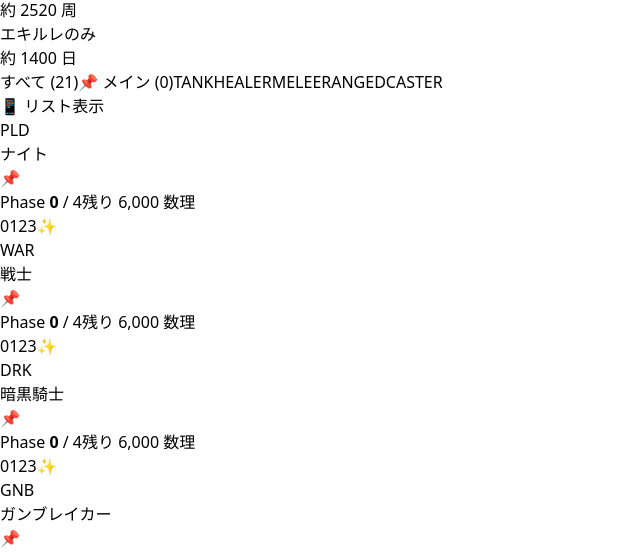
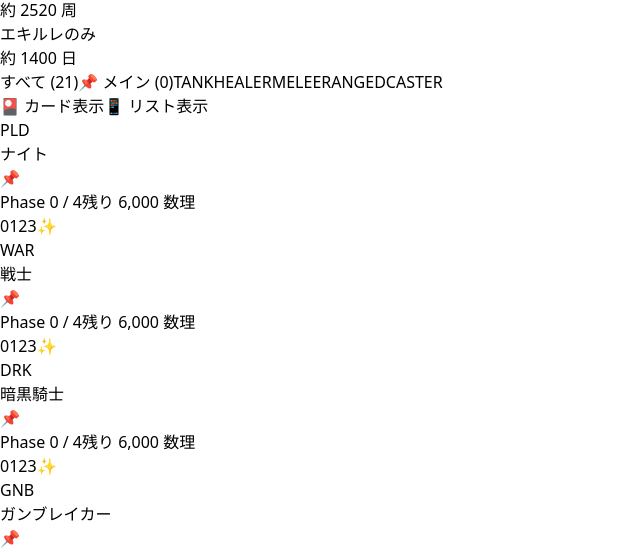
Before and after one commit to nonononova/ff14-pw-tracker, a React (Vite) app: page / in a window 1280 px wide. Shown: the part 242-794 px from the top of the page, without its empty margins (0-640 px from the left). Built offline with nearby package versions, Linux system fonts and the light colour scheme.

Commit message:
カードデザインを完全復元し表示切り替えを改善

```diff
--- a/src/components/Dashboard.tsx
+++ b/src/components/Dashboard.tsx
@@ -41,8 +41,8 @@ export const Dashboard: React.FC = () => {
   const [jobs, setJobs] = useLocalStorage<JobData[]>('ff14_pw_tracker_jobs', INITIAL_JOBS);
   const [activeFilter, setActiveFilter] = useState<FilterRole>('all');
   const [isDarkMode, setIsDarkMode] = useLocalStorage<boolean>('ff14_pw_tracker_darkmode', false);
+  const [viewMode, setViewMode] = useLocalStorage<'grid' | 'compact'>('ff14_pw_tracker_viewmode', 'grid');
 
-  const [viewMode, setViewMode] = useState<'grid' | 'compact'>('grid');
   const [toastMessage, setToastMessage] = useState<string | null>(null);
 
   const showToast = (message: string) => {
@@ -151,7 +151,6 @@ export const Dashboard: React.FC = () => {
                       ? 'bg-slate-700 border-slate-600 text-amber-300 hover:bg-slate-600'
                       : 'bg-slate-100 border-slate-200 text-slate-600 hover:bg-slate-200'
                   }`}
-                  title="テーマ切り替え"
                 >
                   {isDarkMode ? '🌙 ダーク' : '☀️ ライト'}
                 </button>
@@ -194,8 +193,8 @@ export const Dashboard: React.FC = () => {
                 onClick={handleReset}
                 className={`text-xs px-3 py-2 rounded-xl border font-medium shadow-sm transition-colors ${
                   isDarkMode
-                    ? 'bg-slate-700 border-slate-600 text-slate-400 hover:text-rose-400 hover:border-rose-900'
-                    : 'bg-white border-slate-200 text-slate-400 hover:text-rose-500 hover:border-rose-200'
+                    ? 'bg-slate-700 border-slate-600 text-slate-400 hover:text-rose-400'
+                    : 'bg-white border-slate-200 text-slate-400 hover:text-rose-500'
                 }`}
               >
                 リセット
@@ -237,7 +236,8 @@ export const Dashboard: React.FC = () => {
           </div>
         </header>
 
-        <div className="flex items-center justify-between gap-3">
+        {/* フィルター ＆ 表示モード切り替えスイッチ */}
+        <div className="flex flex-col sm:flex-row items-stretch sm:items-center justify-between gap-3">
           <div className="flex flex-wrap gap-2 overflow-x-auto pb-1 no-scrollbar flex-1">
             {filterTabs.map((tab) => (
               <button
@@ -256,16 +256,28 @@ export const Dashboard: React.FC = () => {
             ))}
           </div>
 
-          <button
-            onClick={() => setViewMode(viewMode === 'grid' ? 'compact' : 'grid')}
-            className={`px-3.5 py-2 text-xs font-bold rounded-2xl border transition-all active:scale-95 shrink-0 ${
-              isDarkMode
-                ? 'bg-slate-800 border-slate-700 text-slate-300 hover:bg-slate-700'
-                : 'bg-white border-slate-200 text-slate-600 hover:bg-slate-50'
-            }`}
-          >
-            {viewMode === 'grid' ? '📱 リスト表示' : '🎴 カード表示'}
-          </button>
+          <div className={`flex items-center p-1 rounded-2xl border shrink-0 ${isDarkMode ? 'bg-slate-800 border-slate-700' : 'bg-white border-slate-200'}`}>
+            <button
+              onClick={() => setViewMode('grid')}
+              className={`px-3 py-1.5 rounded-xl text-xs font-bold transition-all ${
+                viewMode === 'grid'
+                  ? 'bg-gradient-to-r from-pink-500 to-rose-400 text-white shadow-sm'
+                  : 'text-slate-400 hover:text-slate-600'
+              }`}
+            >
+              🎴 カード表示
+            </button>
+            <button
+              onClick={() => setViewMode('compact')}
+              className={`px-3 py-1.5 rounded-xl text-xs font-bold transition-all ${
+                viewMode === 'compact'
+                  ? 'bg-gradient-to-r from-pink-500 to-rose-400 text-white shadow-sm'
+                  : 'text-slate-400 hover:text-slate-600'
+              }`}
+            >
+              📱 リスト表示
+            </button>
+          </div>
         </div>
 
         <main
--- a/src/components/JobCard.tsx
+++ b/src/components/JobCard.tsx
@@ -14,12 +14,12 @@ interface JobCardProps {
   onTogglePin: () => void;
 }
 
-const ROLE_COLORS: Record<Role, { bg: string; text: string; darkBg: string }> = {
-  tank: { bg: 'bg-blue-50 border-blue-100', text: 'text-blue-600', darkBg: 'bg-blue-950/50 border-blue-900/50' },
-  healer: { bg: 'bg-emerald-50 border-emerald-100', text: 'text-emerald-600', darkBg: 'bg-emerald-950/50 border-emerald-900/50' },
-  melee: { bg: 'bg-rose-50 border-rose-100', text: 'text-rose-600', darkBg: 'bg-rose-950/50 border-rose-900/50' },
-  ranged: { bg: 'bg-amber-50 border-amber-100', text: 'text-amber-600', darkBg: 'bg-amber-950/50 border-amber-900/50' },
-  caster: { bg: 'bg-purple-50 border-purple-100', text: 'text-purple-600', darkBg: 'bg-purple-950/50 border-purple-900/50' },
+const ROLE_COLORS: Record<Role, { bg: string; text: string; border: string; darkBg: string }> = {
+  tank: { bg: 'bg-blue-50', text: 'text-blue-600', border: 'border-blue-200', darkBg: 'bg-blue-950/40' },
+  healer: { bg: 'bg-emerald-50', text: 'text-emerald-600', border: 'border-emerald-200', darkBg: 'bg-emerald-950/40' },
+  melee: { bg: 'bg-rose-50', text: 'text-rose-600', border: 'border-rose-200', darkBg: 'bg-rose-950/40' },
+  ranged: { bg: 'bg-amber-50', text: 'text-amber-600', border: 'border-amber-200', darkBg: 'bg-amber-950/40' },
+  caster: { bg: 'bg-purple-50', text: 'text-purple-600', border: 'border-purple-200', darkBg: 'bg-purple-950/40' },
 };
 
 export const JobCard: React.FC<JobCardProps> = ({
@@ -34,6 +34,8 @@ export const JobCard: React.FC<JobCardProps> = ({
   onTogglePin,
 }) => {
   const roleStyle = ROLE_COLORS[role];
+  const tokensLeft = phase === 4 ? 0 : (4 - phase) * 1500;
+  const progressPercent = (phase / 4) * 100;
 
   // 📱 リスト表示（1行のスリム形式）
   if (isCompact) {
@@ -51,13 +53,12 @@ export const JobCard: React.FC<JobCardProps> = ({
             className={`text-xs transition-transform active:scale-75 ${
               isPinned ? 'opacity-100 scale-110' : 'opacity-30 hover:opacity-100'
             }`}
-            title="メインにピン留め"
           >
             📌
           </button>
           <span
             className={`text-[11px] font-black tracking-wider px-2 py-0.5 rounded-lg border ${
-              isDarkMode ? `${roleStyle.darkBg} ${roleStyle.text}` : `${roleStyle.bg} ${roleStyle.text}`
+              isDarkMode ? `${roleStyle.darkBg} ${roleStyle.text} border-slate-700` : `${roleStyle.bg} ${roleStyle.text} ${roleStyle.border}`
             }`}
           >
             {jobCode}
@@ -88,39 +89,36 @@ export const JobCard: React.FC<JobCardProps> = ({
     );
   }
 
-  // 🎴 標準カード表示（デザイン復活＆洗練）
-  const tokensLeft = phase === 4 ? 0 : (4 - phase) * 1500;
-
+  // 🎴 本格カード表示（デザイン完全復活）
   return (
     <div
-      className={`p-4 rounded-3xl border transition-all duration-200 relative group shadow-sm hover:shadow-md flex flex-col justify-between ${
+      className={`p-4 sm:p-5 rounded-3xl border transition-all duration-200 relative group shadow-sm hover:shadow-md flex flex-col justify-between space-y-4 ${
         isDarkMode
-          ? 'bg-slate-800 border-slate-700/80 hover:border-slate-600'
-          : 'bg-white border-slate-100 hover:border-pink-100'
-      } ${isPinned ? 'ring-2 ring-pink-400/50' : ''}`}
+          ? 'bg-slate-800 border-slate-700/80'
+          : 'bg-white border-slate-100'
+      } ${isPinned ? 'ring-2 ring-pink-400/60' : ''}`}
     >
-      <div>
-        {/* ヘッダー: ロールバッジ・ジョブ名・ピン留め */}
-        <div className="flex items-center justify-between mb-3">
-          <div className="flex items-center gap-2">
+      {/* 上段：ロールバッジ + ジョブ名 + ピン留め */}
+      <div className="flex items-center justify-between">
+        <div className="flex items-center gap-2.5">
           <span
             className={`text-xs font-black tracking-wider px-2.5 py-1 rounded-xl border ${
-                isDarkMode ? `${roleStyle.darkBg} ${roleStyle.text}` : `${roleStyle.bg} ${roleStyle.text}`
+              isDarkMode
+                ? `${roleStyle.darkBg} ${roleStyle.text} border-slate-700`
+                : `${roleStyle.bg} ${roleStyle.text} ${roleStyle.border}`
             }`}
           >
             {jobCode}
           </span>
-            <h3 className={`font-bold text-sm ${isDarkMode ? 'text-slate-100' : 'text-slate-800'}`}>
+          <h3 className={`font-bold text-base ${isDarkMode ? 'text-slate-100' : 'text-slate-800'}`}>
             {jobName}
           </h3>
         </div>
 
         <button
           onClick={onTogglePin}
-            className={`text-sm p-1 rounded-lg transition-all active:scale-75 ${
-              isPinned
-                ? 'opacity-100 scale-110'
-                : 'opacity-25 hover:opacity-80'
+          className={`text-base transition-all active:scale-75 ${
+            isPinned ? 'opacity-100 scale-110' : 'opacity-25 hover:opacity-100'
           }`}
           title="メインジョブにピン留め"
         >
@@ -128,33 +126,37 @@ export const JobCard: React.FC<JobCardProps> = ({
         </button>
       </div>
 
-        {/* サブ情報: 進捗フェーズ ＆ 残り数理 */}
-        <div className="flex items-center justify-between text-xs mb-3 px-0.5">
-          <span className="text-slate-400 font-medium">
-            {phase === 4 ? (
-              <span className="text-emerald-500 font-bold">✨ 完成済み</span>
-            ) : (
-              <span>Phase <strong className="text-pink-500 font-extrabold">{phase}</strong> / 4</span>
-            )}
+      {/* 中段：進捗テキスト + カード内プログレスバー */}
+      <div className="space-y-1.5">
+        <div className="flex items-center justify-between text-xs font-bold">
+          <span className={phase === 4 ? 'text-emerald-500' : 'text-slate-400'}>
+            {phase === 4 ? '✨ 完成！' : `Phase ${phase} / 4`}
           </span>
-          <span className={`text-[11px] font-bold ${isDarkMode ? 'text-slate-400' : 'text-slate-400'}`}>
+          <span className="text-pink-500">
             {phase === 4 ? '完了' : `残り ${tokensLeft.toLocaleString()} 数理`}
           </span>
         </div>
+
+        <div className={`w-full h-2 rounded-full overflow-hidden ${isDarkMode ? 'bg-slate-700' : 'bg-slate-100'}`}>
+          <div
+            className="h-full bg-gradient-to-r from-pink-400 to-rose-500 transition-all duration-300"
+            style={{ width: `${progressPercent}%` }}
+          />
+        </div>
       </div>
 
-      {/* フェーズ切り替えボタン */}
+      {/* 下段：フェーズ選択ボタン */}
       <div className="grid grid-cols-5 gap-1.5 pt-1">
         {[0, 1, 2, 3, 4].map((p) => (
           <button
             key={p}
             onClick={() => onPhaseChange(p)}
-            className={`py-2 rounded-xl text-xs font-black transition-all active:scale-95 flex items-center justify-center ${
+            className={`py-2 rounded-xl text-xs font-black transition-all active:scale-95 ${
               phase === p
-                ? 'bg-gradient-to-r from-pink-500 to-rose-400 text-white shadow-sm ring-2 ring-pink-300/40'
+                ? 'bg-gradient-to-r from-pink-500 to-rose-400 text-white shadow-md ring-2 ring-pink-300/30'
                 : isDarkMode
                 ? 'bg-slate-700/60 text-slate-400 hover:bg-slate-700 hover:text-slate-200'
-                : 'bg-slate-100 text-slate-400 hover:bg-slate-200 hover:text-slate-600'
+                : 'bg-slate-100 text-slate-400 hover:bg-slate-200 hover:text-slate-700'
             }`}
           >
             {p === 4 ? '✨' : p}
```
Lines whose indentation alone changed are shown as unchanged.
